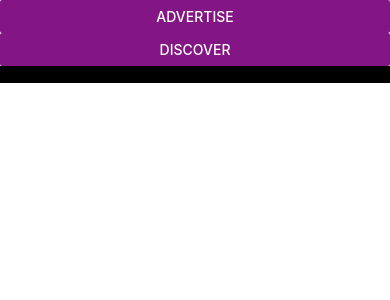
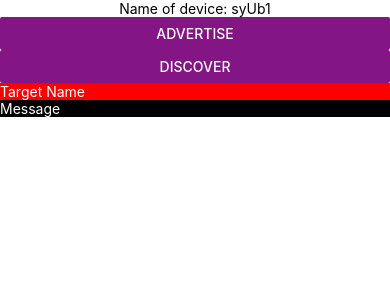
Before and after one commit to AOSSIE-Org/OpenPeerChat-react-native, a React Native app: screen / in a window 390 px wide. Shown: the top 300 px of the page. Built offline with nearby package versions, Linux system fonts and the light colour scheme.

Commit message:
Feat: Adhoc network implemenation using GossipSub

```diff
--- a/App.js
+++ b/App.js
@@ -3,25 +3,25 @@ import { NativeModules, Button, View, Text, Alert, DeviceEventEmitter, TextInput
 
 const { NearbyConnection } = NativeModules;
 
-const characters = 'ABCDEFGHIJKLMNOPQRSTUVWXYZabcdefghijklmnopqrstuvwxyz0123456789';
+const ID_SIZE = 5;
 
-// Generates a random string twhich serves as an identifer
-// for the endpoint
-const generateString = (length) => {
-    let result = ' ';
+const generateId = (length) => {
+    let id = '';
+    const characters = 'ABCDEFGHIJKLMNOPQRSTUVWXYZabcdefghijklmnopqrstuvwxyz0123456789';
     const charactersLength = characters.length;
     for (let i = 0; i < length; i++) {
-        result += characters.charAt(Math.floor(Math.random() * charactersLength));
+        id += characters.charAt(Math.floor(Math.random() * charactersLength));
     }
-    return result;
+    return id;
 }
 
 const App = () => {
     const [endpoints, setEndpoints] = useState([]);
     const [messages, setMessages] = useState([]);
     const [msg, setMsg] = useState();
+    const [targetName, setTargetName] = useState("");
 
-    let name = generateString(5);
+    let name = generateId(ID_SIZE);
 
     // Start discovery with given `name`
     const discover = () => {
@@ -41,26 +41,44 @@ const App = () => {
         setEndpoints(event);
     }
 
-    // Sends a message to the given endpoint
-    const sendMessage = (endpointId) => {
-        console.log(endpointId)
-        NearbyConnection.sendMessage(endpointId, msg);
-        setMsg("");
+    const msendMessage = (senderName) => {
+        endpoints.map(endpoint => {
+            let id = endpoint.split('_')[0];
+            let endpointName = endpoint.split('_')[1];
+            if(endpointName !== senderName){
+                let message = msg;
+                message = msg + '%' + targetName + '%' + name;
+                NearbyConnection.sendMessage(id, message);
+            }
+        })
     }
 
-    const receiveMessage = (event) => {
-        alert(JSON.stringify(event));
-        // setMessages([...messages, event]);
+    const mreceiveMessage = (event) => {
+        let data = event['message']
+        // split the message
+        data = data.split('%');
+        let message = data[0];
+        let targetName = data[1];
+        let senderName = data[2];
+        if(name === targetName){
+            alert(`Message: ${message}`);
+            return;
+        }
+        else{
+            alert(`Message is hopped for ${targetName}`);
+            msendMessage(senderName);
+        }
     }
 
     // Listens for endpoints discovered/lost
     DeviceEventEmitter.addListener('endpoints', endpointList);
 
     // Listens for incoming messages
-    DeviceEventEmitter.addListener('message', receiveMessage);
+    DeviceEventEmitter.addListener('message', mreceiveMessage);
 
     return (
         <View style={{ flex: 1 }}>
+            <Text style={{alignSelf: 'center'}}>Name of device: {name}</Text>
             <Button
                 title="Advertise"
                 color='#841584'
@@ -71,10 +89,17 @@ const App = () => {
                 color='#841584'
                 onPress={discover}
             />
-            <TextInput style={{ backgroundColor: 'black', color: 'white' }} value={msg} onChangeText={text => setMsg(text)} />
+            <TextInput style={{ backgroundColor: 'red', color: 'white' }}
+                placeholder="Target Name"
+                placeholderTextColor="white"
+                value={targetName} onChangeText={text => setTargetName(text)} />
+            <TextInput style={{ backgroundColor: 'black', color: 'white' }} value={msg}
+                placeholder="Message"
+                placeholderTextColor="white"
+                onChangeText={text => setMsg(text)} />
             {endpoints.map((item, key) => {
                 return (
-                    <Button key={key} onPress={() => sendMessage(item)} title={item} />
+                    <Button key={key} onPress={() => msendMessage()} title={item} />
                 );
             })}
         </View>
```
Also changed, not shown: 2 other files (tests, documents, lock files or other folders).
